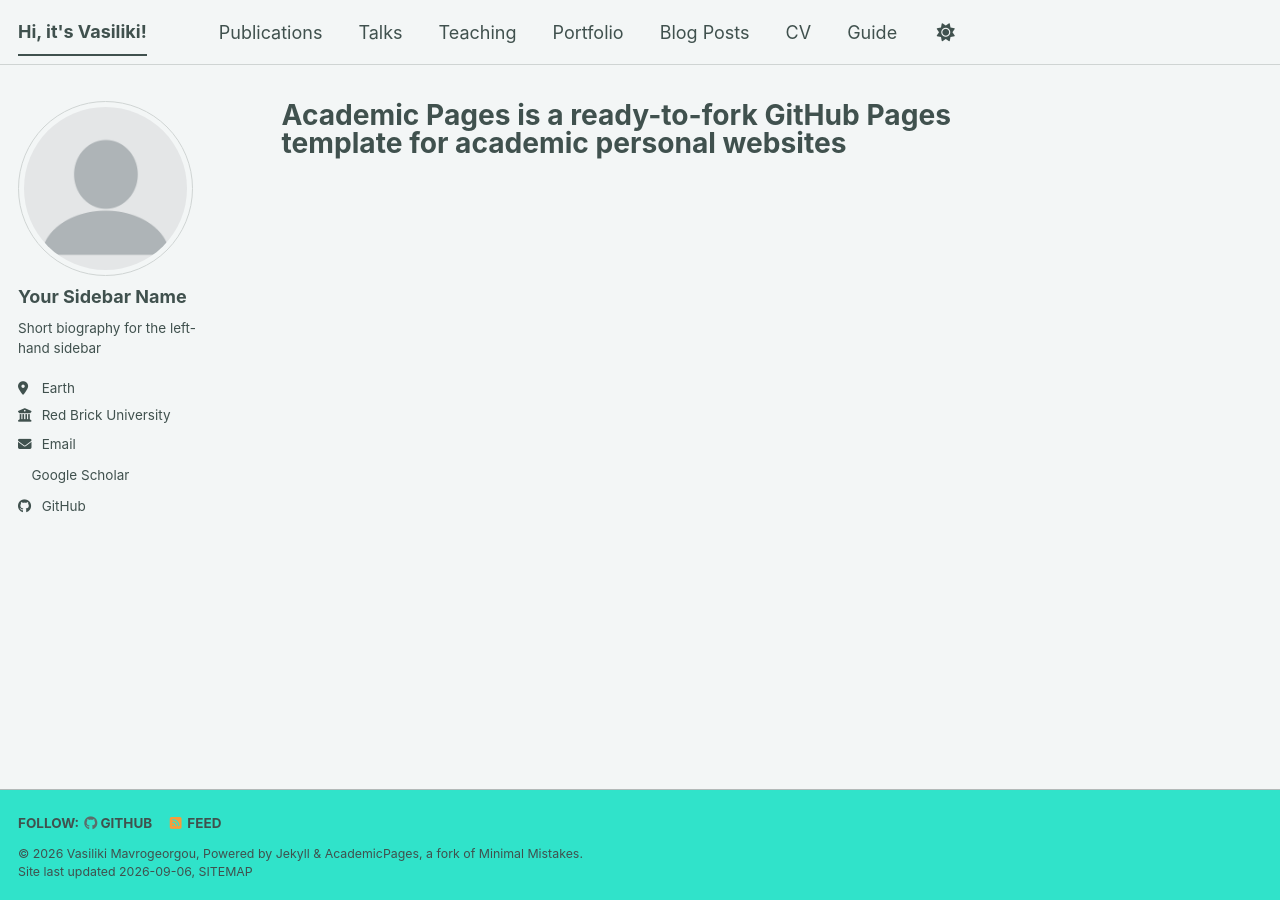
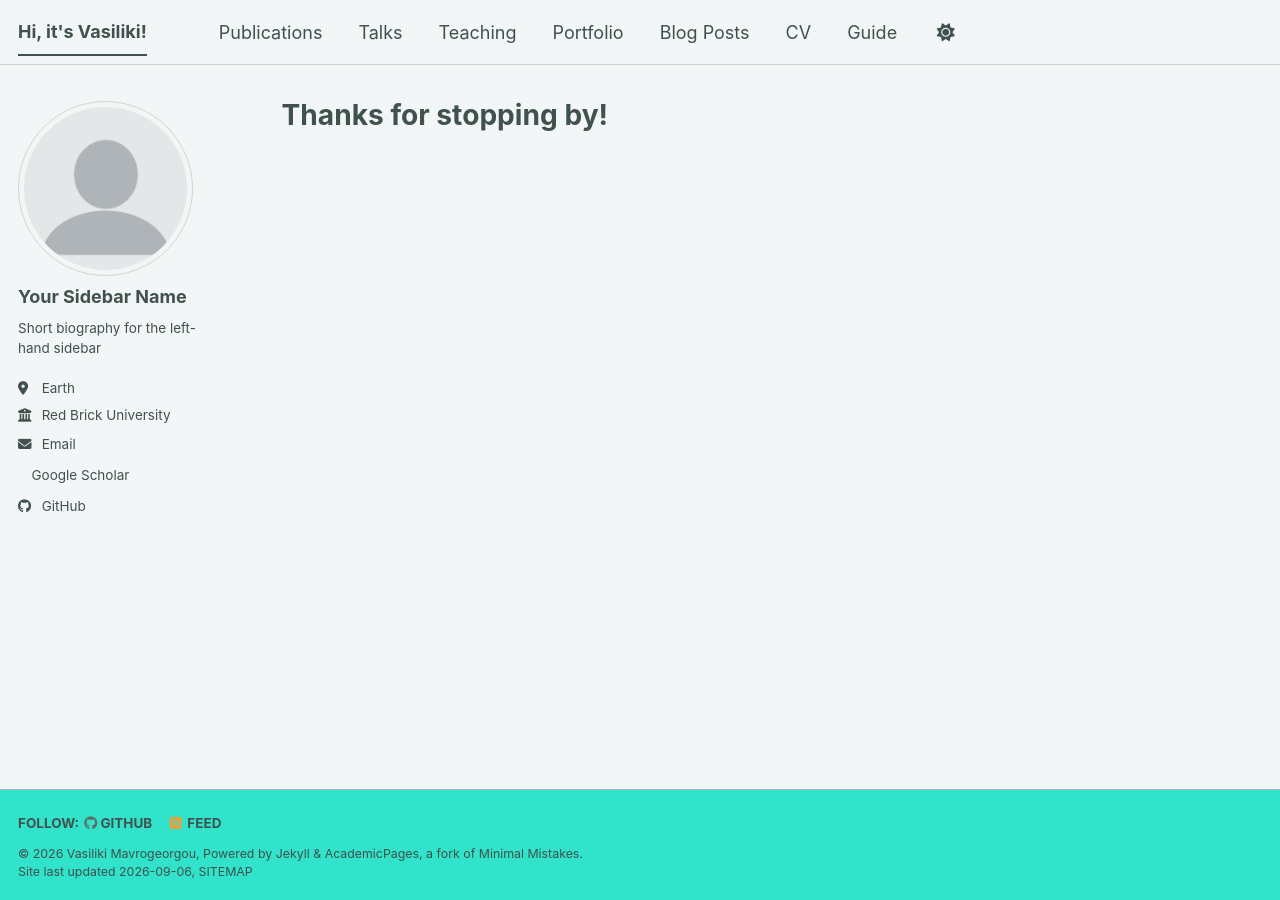
Before and after one commit to vmavrogeorgou/vmavrogeorgou.github.io, a Jekyll site: the page built from _pages/about.md, in a window 1280 px wide. Built offline with Jekyll 4.4.1, drawn with Linux system fonts in a browser that asks for light colours; a style sheet for code colours, icons or effects is not loaded.

Commit message:
Update title in about.md to 'Thanks for stopping by!'

```diff
--- a/_pages/about.md
+++ b/_pages/about.md
@@ -1,6 +1,6 @@
 ---
 permalink: /
-title: "Academic Pages is a ready-to-fork GitHub Pages template for academic personal websites"
+title: "Thanks for stopping by!"
 author_profile: true
 redirect_from:
   - /about/
```
